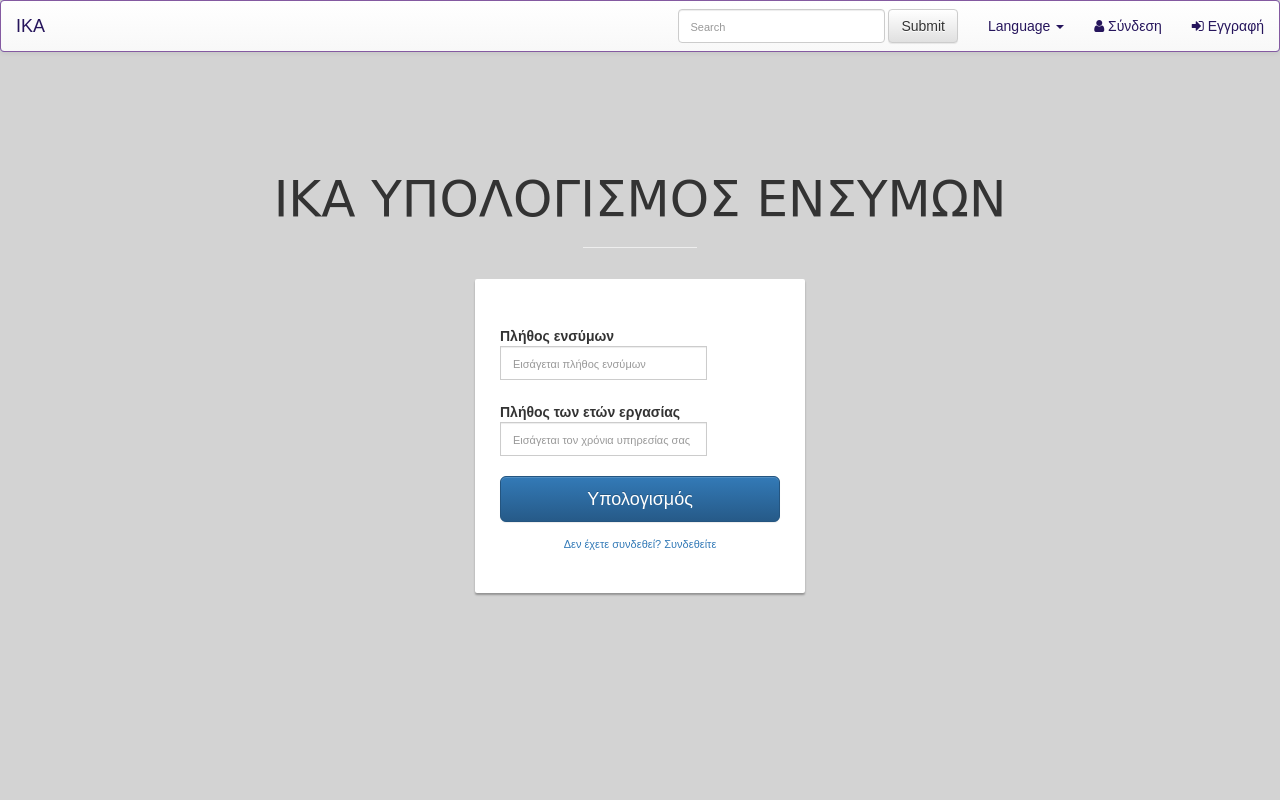
After one commit to ippokratoys/Human-Interaction-IKA, a PHP site: page /ensyma.php in a window 1280 px wide. The commit adds this page. Run offline with PHP 8.4, Linux system fonts and the light colour scheme; some libraries are stand-ins or nearby versions.

Commit message:
ensyma.php

```diff
--- /dev/null
+++ b/ensyma.php
@@ -0,0 +1,77 @@
+<!DOCTYPE html>
+<html lang="en">
+
+<head>
+  <?php
+    include("refs.html");
+  ?>
+  <!-- Custom styles for this template -->
+
+</head>
+      <link rel="stylesheet" href="css/register.css">
+
+<body>
+
+
+
+    <div id="wrapper">
+
+
+        <!-- /#sidebar-wrapper -->
+
+        <!-- Page Content -->
+        <div id="page-content-wrapper">
+          <?php
+            include("navbar.html");
+          ?>
+
+
+        <!-- /#page-content-wrapper -->
+        </div>
+    <!-- /#wrapper -->
+                 <div class="container">
+            <div class="row main">
+                <div class="panel-heading">
+                   <div class="panel-title text-center">
+                        <h1 class="title">ΙΚΑ ΥΠΟΛΟΓΙΣΜΟΣ ΕΝΣΥΜΩΝ</h1>
+                        <hr />
+                    </div>
+                </div>
+                <div class="main-login main-center">
+                  <form class="form-horizontal" method="post">
+                        <div class="form-group">
+                            <label for="password" class="cols-sm-2 control-label">Πλήθος ενσύμων</label>
+                            <div class="cols-sm-10">
+                                <div class="input-group">
+
+                                    <input type="text" class="form-control" name="Πλήθος ενσύμων" id="years"  placeholder="Εισάγεται πλήθος ενσύμων"/>
+                                </div>
+                            </div>
+                        </div>
+
+                        <div class="form-group">
+                            <label for="password" class="cols-sm-2 control-label">Πλήθος των ετών εργασίας</label>
+                            <div class="cols-sm-10">
+                                <div class="input-group">
+
+                                    <input type="text" class="form-control" name="Πλήθος των ετών εργασίας" id="years"  placeholder="Εισάγεται τον χρόνια υπηρεσίας σας"/>
+                                </div>
+                            </div>
+                        </div>
+
+
+                        <div class="form-group ">
+                            <!-- <button id="login-button" type="button" class="btn btn-primary btn-lg btn-block login-button">Σύνδεση</button> -->
+                            <input type="submit" value="Υπολογισμός" class="btn btn-primary btn-lg btn-block login-button"></input>
+                        </div>
+
+                        <div class="login-register">
+                            <a href="login.php">Δεν έχετε συνδεθεί? Συνδεθείτε</a>
+                         </div>
+                    </form>
+                </div>
+            </div>
+        </div>
+</body>
+
+</html>
--- a/profile.php
+++ b/profile.php
@@ -66,9 +66,6 @@
         </div>
     <!-- /#wrapper -->
 
-    <!-- Bootstrap core JavaScript -->
-    <script src="https://ajax.googleapis.com/ajax/libs/jquery/3.2.1/jquery.min.js"></script>
-    <script src="https://maxcdn.bootstrapcdn.com/bootstrap/3.3.7/js/bootstrap.min.js"></script>
 
 
     <!-- Menu Toggle Script -->
```
Also changed, not shown: index.php (+1 -7 lines).
